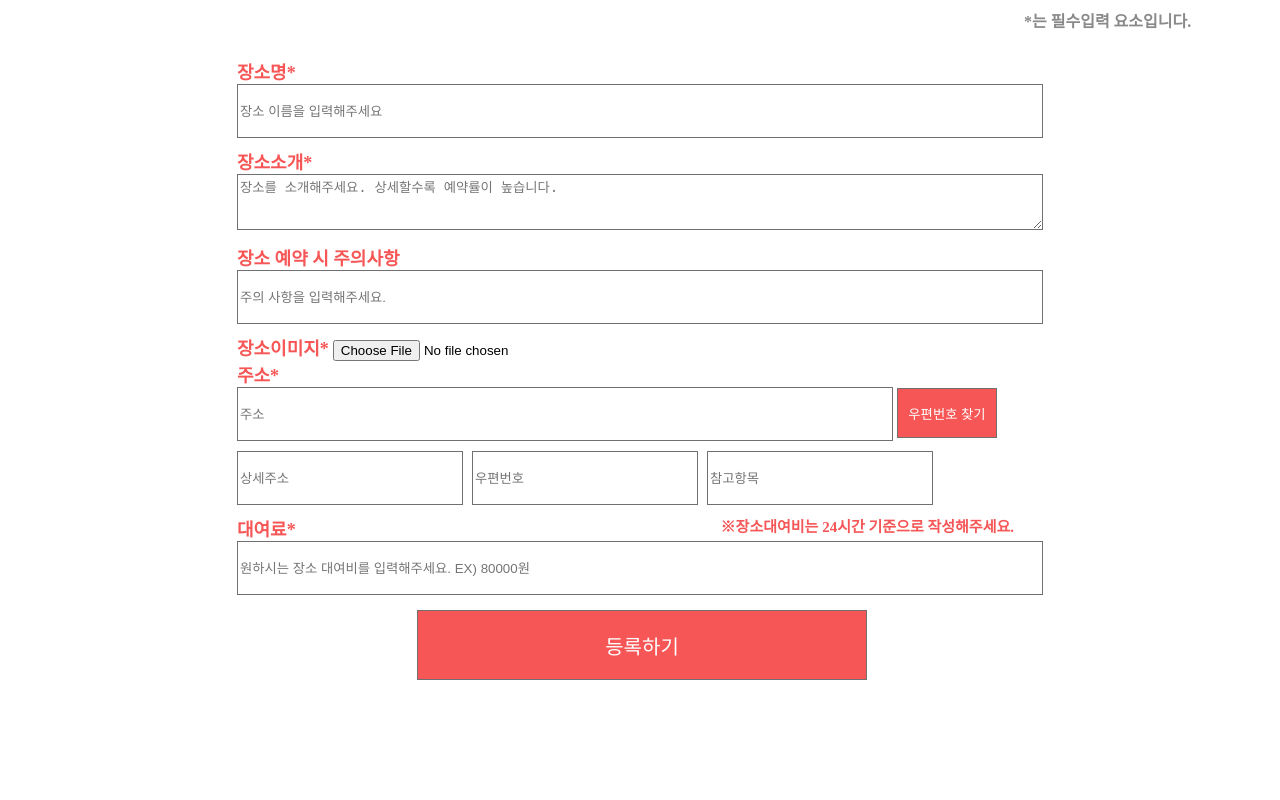
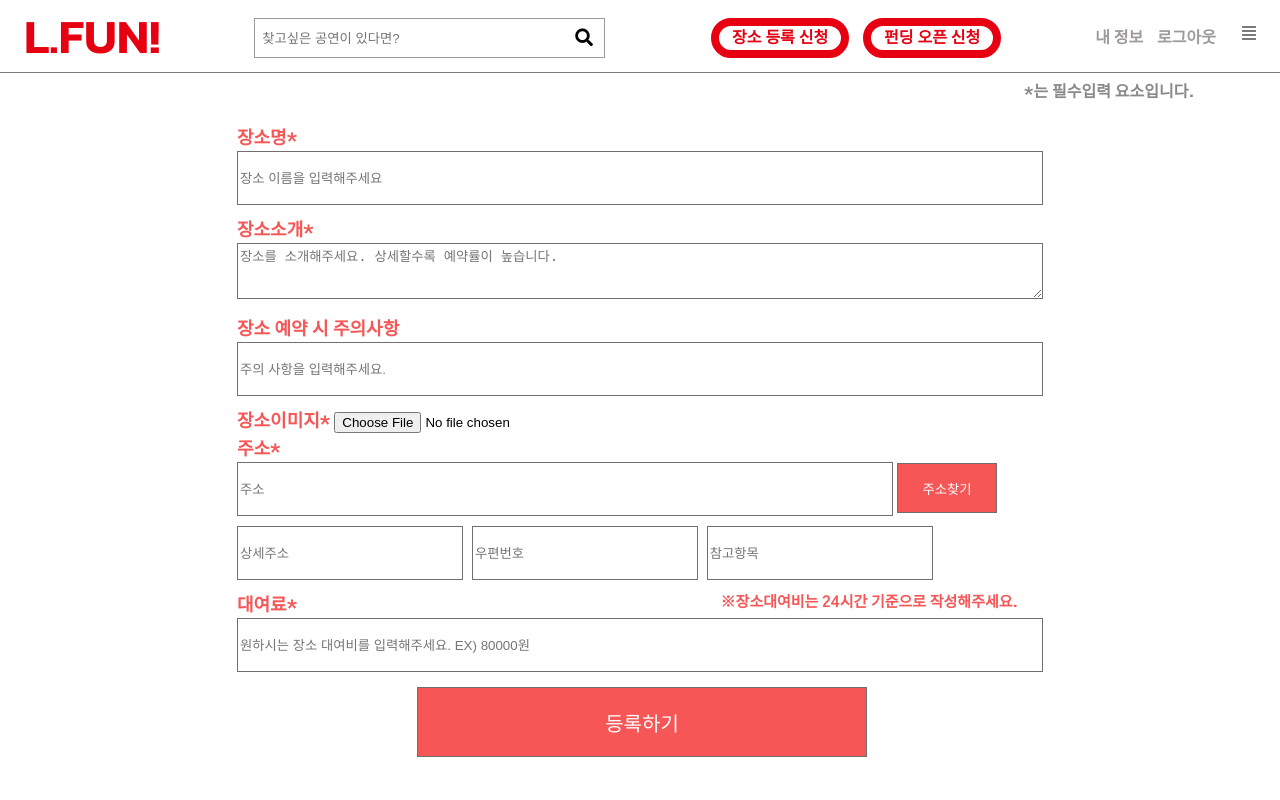
Before and after one commit to LIkelion-at-KOREATECH/L.Fun-, a Django app: page / in a window 1280 px wide. Run offline with Django 3.2, Linux system fonts and the light colour scheme; some libraries are stand-ins or nearby versions.

Commit message:
navbar를 base.html로 연결해서 연동시킴. 문제점 : 웹페이지 화면을 축소시켰을때 각종 버튼이 제자리에 있지 못함

```diff
--- /dev/null
+++ b/LFUN/place/static/css/base.css
@@ -0,0 +1,142 @@
+body {
+    margin: 0;
+    font-family: 'Gothic A1', sans-serif;
+}
+
+img {
+    text-align: center;
+}
+
+a {
+    text-decoration: none;
+}
+
+/* navbar */
+.nav-container {
+    display: table;
+    width: 100%;
+    border-bottom: 1px solid #7A7878;
+}
+
+.nav-div1 {
+    display: table-cell;
+    padding-top: 0.5rem;
+    padding-bottom: 0.5rem;
+    vertical-align: middle;
+}
+
+.nav-div2 {
+    display: table-cell;
+    text-align: right;
+    padding-right: 4rem;
+    padding-bottom: auto;
+    padding-top: auto;
+    vertical-align: middle;
+}
+
+.nav-title {
+    margin-left: 1.5rem;
+    text-decoration: none;
+    width: 206px;
+    height: 70px;
+    font-family: 'Kanit', sans-serif;
+    font-size: 3rem;
+    font-weight: bold;
+    font-stretch: normal;
+    font-style: normal;
+    line-height: 1.17;
+    letter-spacing: normal;
+    text-align: left;
+    color: #E60012;
+}
+
+.nav-item {
+    color: #9e9a9a;
+    font-size: 1rem;
+    margin-left: 10px;
+    margin-top: auto;
+    margin-bottom: auto;
+    text-decoration: none;
+    font-weight: 600;
+}
+
+.search-box {
+    border: solid 1px#9e9a9a;
+    padding-right: 100px;
+    text-align: left;
+    display: inline;
+    margin-right: 6rem;
+    padding: 0.7rem 0 0.7rem 0.3rem;
+}
+
+input {
+    border: 0;
+    width: 300px;
+}
+
+input:focus {
+    outline: none;
+}
+
+button {
+    border: 0;
+    width: 2rem;
+    background-color: white;
+}
+
+.apply {
+    width: 262px;
+    height: 75px;
+    padding: 4px 13px;
+    border-radius: 20px;
+    border: solid 8px #E60012;
+    /* font-family: GillSansMT; */
+    font-size: 1rem;
+    font-weight: bold;
+    font-stretch: normal;
+    font-style: normal;
+    line-height: 1.17;
+    letter-spacing: normal;
+    text-align: left;
+    color: #E60012;
+}
+
+.apply2 {
+    margin-right: 5rem;
+}
+
+/* navbar - menu */
+.fa-align-justify {
+    color: #7A7878;
+}
+
+.menu {
+    position: absolute;
+    top: 1.5rem;
+    right: 1.5rem;
+    text-align: right;
+}
+
+.menu .menu-list {
+    padding: 10px;
+    display: none;
+    line-height: 1.8;
+    list-style: none;
+    background-color: white;
+    border: 3px solid #9e9a9a;
+    border-radius: 1rem;
+    height: 9rem;
+    padding: 10px;
+    text-align: center;
+    color: black;
+}
+
+.menu-content:visited {
+    text-decoration: none;
+    color: black;
+}
+
+.menu-content:active {
+    text-decoration: none;
+    color: black;
+}
--- /dev/null
+++ b/LFUN/place/templates/base.html
@@ -0,0 +1,136 @@
+{% load static %}
+
+<!-- 사용한 색상 : #7A7878(진한 회색) #E60012(빨강) #9e9a9a(회색) black-->
+<!-- 사용한 폰트 : Kanit(로고) / Gothic A1(내용) -->
+<!DOCTYPE html>
+<html lang="en">
+
+<head>
+    <meta charset="UTF-8">
+    <meta name="viewport" content="width=device-width, initial-scale=1.0">
+    <title>Place_register</title>
+    <link rel="stylesheet" href="{% static 'css/base.css'%}">
+    <link rel="stylesheet" href="{% block link %} {% endblock %}">
+    <!-- FontAwesome 아이콘 적용 -->
+    <link rel="stylesheet" href="https://cdnjs.cloudflare.com/ajax/libs/font-awesome/5.14.0/css/all.min.css">
+    <!-- 구글폰트 적용-->
+    <link href="https://fonts.googleapis.com/css2?family=Gothic+A1:wght@100;200;300;400;500;600;700;800;900&family=Kanit:wght@600&display=swap" rel="stylesheet">
+    <script type="text/javascript" src="http://code.jquery.com/jquery-3.2.1.min.js"></script>
+    <script src="https://t1.daumcdn.net/mapjsapi/bundle/postcode/prod/postcode.v2.js"></script>
+    <!-- js qeury 메뉴 펼치기 기능 / 참고:https://stove99.tistory.com/103-->
+    <script type="text/javascript" src="https://ajax.googleapis.com/ajax/libs/jquery/1.6.2/jquery.min.js"></script>
+    <script>
+        new daum.Postcode({
+            oncomplete: function(data) {
+                // 팝업에서 검색결과 항목을 클릭했을때 실행할 코드를 작성하는 부분입니다.
+                // 예제를 참고하여 다양한 활용법을 확인해 보세요.
+            }
+        }).open();
+    </script>
+    <script src="https://t1.daumcdn.net/mapjsapi/bundle/postcode/prod/postcode.v2.js"></script>
+    <script>
+        function execDaumPostcode() {
+            new daum.Postcode({
+                oncomplete: function(data) {
+                    // 팝업에서 검색결과 항목을 클릭했을때 실행할 코드를 작성하는 부분.
+
+                    // 각 주소의 노출 규칙에 따라 주소를 조합한다.
+                    // 내려오는 변수가 값이 없는 경우엔 공백('')값을 가지므로, 이를 참고하여 분기 한다.
+                    var addr = ''; // 주소 변수
+                    var extraAddr = ''; // 참고항목 변수
+
+                    //사용자가 선택한 주소 타입에 따라 해당 주소 값을 가져온다.
+                    if (data.userSelectedType === 'R') { // 사용자가 도로명 주소를 선택했을 경우
+                        addr = data.roadAddress;
+                    } else { // 사용자가 지번 주소를 선택했을 경우(J)
+                        addr = data.jibunAddress;
+                    }
+
+                    // 사용자가 선택한 주소가 도로명 타입일때 참고항목을 조합한다.
+                    if(data.userSelectedType === 'R'){
+                        // 법정동명이 있을 경우 추가한다. (법정리는 제외)
+                        // 법정동의 경우 마지막 문자가 "동/로/가"로 끝난다.
+                        if(data.bname !== '' && /[동|로|가]$/g.test(data.bname)){
+                            extraAddr += data.bname;
+                        }
+                        // 건물명이 있고, 공동주택일 경우 추가한다.
+                        if(data.buildingName !== '' && data.apartment === 'Y'){
+                            extraAddr += (extraAddr !== '' ? ', ' + data.buildingName : data.buildingName);
+                        }
+                        // 표시할 참고항목이 있을 경우, 괄호까지 추가한 최종 문자열을 만든다.
+                        if(extraAddr !== ''){
+                            extraAddr = ' (' + extraAddr + ')';
+                        }
+                        // 조합된 참고항목을 해당 필드에 넣는다.
+                        document.getElementById("place_extraAddress").value = extraAddr;
+
+                    } else {
+                        document.getElementById("place_extraAddress").value = '';
+                    }
+
+                    // 우편번호와 주소 정보를 해당 필드에 넣는다.
+                    document.getElementById('place_postcode').value = data.zonecode;
+                    document.getElementById("place_address").value = addr;
+                    // 커서를 상세주소 필드로 이동한다.
+                    document.getElementById("place_detailAddress").focus();
+                }
+            }).open();
+        }
+    </script>
+    <script>
+        $(document).ready(function(){ // html dom 이 다 로딩된 후 실행된다.
+            $(".menu>i").click(function(){  // memu 클래스 바로 하위에 있는 i 태그를 클릭했을때
+                var submenu = $(this).next("ul");
+                // submenu 가 화면상에 보일때는 위로 부드랍게 접고 아니면 아래로 부드랍게 펼치기
+                if( submenu.is(":visible") ){
+                    submenu.slideUp();
+                    menu.animate({right: "30"},1);
+                }else{
+                    submenu.slideDown();
+                }
+            });
+        });
+    </script>
+</head>
+
+<body>
+
+    <!-- navbar -->
+    <nav class="nav-container">
+
+        <div class="nav-div1">
+            <a class="nav-title" href="">L.FUN!</a>
+        </div>
+
+        <div class="nav-div2">
+            <form class="nav-item search-box" action="" method="">
+                <input id="" type="text" name="search" maxlength="20" placeholder="찾고싶은 공연이 있다면?">
+                <button type="submit"><i class="fas fa-search fa-lg"></i></button>
+            </form>
+            <a class="nav-item apply" href="">장소 등록 신청</a>
+            <a class="nav-item apply apply2" href="">펀딩 오픈 신청</a>
+            <a class="nav-item info" href="">내 정보</a>
+            <a class="nav-item info" href="">로그아웃</a>
+        </div>
+
+    </nav>
+
+    <!-- 메뉴 펄치기 -->
+    <span id="menu" class="menu">
+        <i class="fas fa-align-justify" style="cursor:pointer"></i>
+        <ul class="menu-list">
+            <li><a class="menu-content" href="">참여한 펀딩</a></li>
+            <li><a class="menu-content" href="">장소 대여 신청</a></li>
+            <li><a class="menu-content" href="">소개</a></li>
+            <li><a class="menu-content" href="">이용약관</a></li>
+            <li><a class="menu-content" href="">고객센터</a></li>
+        </ul>
+    </span>
+    <main>
+        {% block content %}
+
+        {% endblock %}
+    </main>
+</body>
+
+</html>
--- a/LFUN/place/templates/place.html
+++ b/LFUN/place/templates/place.html
@@ -1,74 +1,10 @@
+{% extends 'base.html' %}
 {% load static %}
+{% block link %}{% static 'css/place.css' %}{% endblock %}
 
-<!DOCTYPE html>
-    <html>
-        <head>
-            <meta charset="UTF-8">
-            <title>Place_register</title>
-            <link rel="stylesheet" href="{% static 'css/place.css' %}">
-            <script type="text/javascript" src="http://code.jquery.com/jquery-3.2.1.min.js"></script>
-            <script src="https://t1.daumcdn.net/mapjsapi/bundle/postcode/prod/postcode.v2.js"></script>
-            <script>
-                new daum.Postcode({
-                    oncomplete: function(data) {
-                        // 팝업에서 검색결과 항목을 클릭했을때 실행할 코드를 작성하는 부분입니다.
-                        // 예제를 참고하여 다양한 활용법을 확인해 보세요.
-                    }
-                }).open();
-            </script>
-        </head>
-        <script src="https://t1.daumcdn.net/mapjsapi/bundle/postcode/prod/postcode.v2.js"></script>
-        <script>
-            function execDaumPostcode() {
-                new daum.Postcode({
-                    oncomplete: function(data) {
-                        // 팝업에서 검색결과 항목을 클릭했을때 실행할 코드를 작성하는 부분.
-
-                        // 각 주소의 노출 규칙에 따라 주소를 조합한다.
-                        // 내려오는 변수가 값이 없는 경우엔 공백('')값을 가지므로, 이를 참고하여 분기 한다.
-                        var addr = ''; // 주소 변수
-                        var extraAddr = ''; // 참고항목 변수
-
-                        //사용자가 선택한 주소 타입에 따라 해당 주소 값을 가져온다.
-                        if (data.userSelectedType === 'R') { // 사용자가 도로명 주소를 선택했을 경우
-                            addr = data.roadAddress;
-                        } else { // 사용자가 지번 주소를 선택했을 경우(J)
-                            addr = data.jibunAddress;
-                        }
-
-                        // 사용자가 선택한 주소가 도로명 타입일때 참고항목을 조합한다.
-                        if(data.userSelectedType === 'R'){
-                            // 법정동명이 있을 경우 추가한다. (법정리는 제외)
-                            // 법정동의 경우 마지막 문자가 "동/로/가"로 끝난다.
-                            if(data.bname !== '' && /[동|로|가]$/g.test(data.bname)){
-                                extraAddr += data.bname;
-                            }
-                            // 건물명이 있고, 공동주택일 경우 추가한다.
-                            if(data.buildingName !== '' && data.apartment === 'Y'){
-                                extraAddr += (extraAddr !== '' ? ', ' + data.buildingName : data.buildingName);
-                            }
-                            // 표시할 참고항목이 있을 경우, 괄호까지 추가한 최종 문자열을 만든다.
-                            if(extraAddr !== ''){
-                                extraAddr = ' (' + extraAddr + ')';
-                            }
-                            // 조합된 참고항목을 해당 필드에 넣는다.
-                            document.getElementById("place_extraAddress").value = extraAddr;
-
-                        } else {
-                            document.getElementById("place_extraAddress").value = '';
-                        }
-
-                        // 우편번호와 주소 정보를 해당 필드에 넣는다.
-                        document.getElementById('place_postcode').value = data.zonecode;
-                        document.getElementById("place_address").value = addr;
-                        // 커서를 상세주소 필드로 이동한다.
-                        document.getElementById("place_detailAddress").focus();
-                    }
-                }).open();
-            }
-        </script>
+    {%block content%}
         <body>
-            <h style="color: #898989; font: size 15px; font-weight:700; position:absolute; left:80%;" >*는 필수입력 요소입니다.</h>
+            <h style="color: #898989; font: size 15px; font-weight:700; position:absolute; left:80%; margin-top: 5px;" >*는 필수입력 요소입니다.</h>
             <form action="" method="POST" enctype="multipart/form-data">
                 {% csrf_token %}
                 <div class="input-element">
@@ -88,9 +24,9 @@
                         <input type="file" name="place_image" id="place_image" required>
                     </div>
                     <div>
-                        <label style="color:#f65656; font-weight:700; font-size:18px;">주소*</label><br>
+                        <label style="color:#f65656; font-weight:700; font-size:18px; margin-top: 10px;">주소*</label><br>
                         <input type="text" name="place_address" placeholder="주소" id="place_address" required>
-                        <input type="button" onclick="execDaumPostcode()" value="우편번호 찾기" id="place_button">
+                        <input type="button" onclick="execDaumPostcode()" value="주소찾기" id="place_button">
                         <input type="text" name="place_detailAddress" id="place_detailAddress" placeholder="상세주소" required>
                         <input type="text" name="place_postcode" id="place_postcode" placeholder="우편번호">
                         <input type="text" name="place_extraAddress" id="place_extraAddress" placeholder="참고항목">
@@ -103,4 +39,4 @@
                 </div>
             </form>
         </body>
-    </html>
+    {% endblock %}
```
